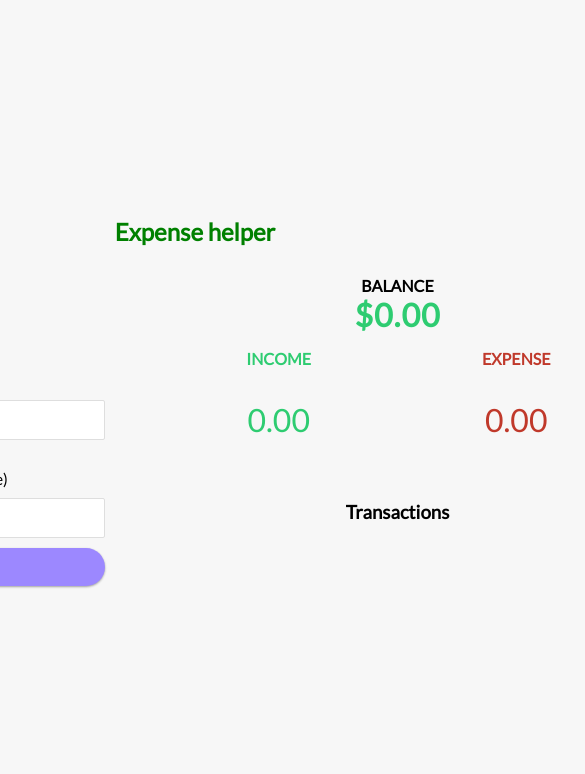
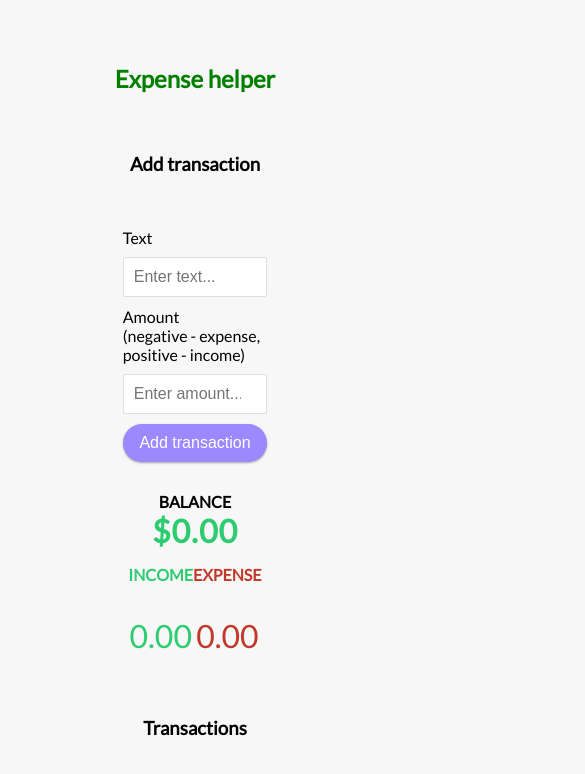
Before and after one commit to Mast8/expence-helper, a React (Create React App) app: page / in a window 390 px wide. Shown: the top 774 px of the page, 585 px wide, since content can reach past the window. Built offline with nearby package versions, Linux system fonts and the light colour scheme; the HTML template or start-up script is replaced by a standard one.

Commit message:
responsive css

```diff
--- a/package.json
+++ b/package.json
@@ -8,7 +8,7 @@
     "@testing-library/user-event": "^7.1.2",
     "react": "^16.12.0",
     "react-dom": "^16.12.0",
-    "react-scripts": "3.4.0"
+    "react-scripts": "^5.0.1"
   },
   "scripts": {
     "start": "react-scripts start",
--- a/public/index.html
+++ b/public/index.html
@@ -24,7 +24,7 @@
       work correctly both with client-side routing and a non-root public URL.
       Learn how to configure a non-root public URL by running `npm run build`.
     -->
-    <title>React App</title>
+    <title>Expenses controler</title>
   </head>
   <body>
     <noscript>You need to enable JavaScript to run this app.</noscript>
--- a/src/App.css
+++ b/src/App.css
@@ -51,14 +51,6 @@ h4 {
   text-align: center;
 }
 
-.balance {
-  float: right;
-  width: 55%;
-  /* margin-left: 2rem; */
-  /* display: flex; */
-}
-
-
 .money {
   font-size: 20px;
   letter-spacing: 1px;
@@ -72,10 +64,14 @@ label {
   margin: 10px 0;
 }
 
+@media screen and (max-width: 500px) {
+  .container {
 
+    padding: 10px;
+    display: grid;
+    justify-content: center;
+    justify-items: center;
+    width: 500px;
 
-@media (max-width: 320px) {
-  .container {
-    width: 300px;
   }
 }
--- a/src/components/AddTransaction.css
+++ b/src/components/AddTransaction/AddTransaction.css
@@ -1,6 +1,4 @@
-form {
-    width: 40%;
-}
+
 
 input[type='text'],
 input[type='number'] {
@@ -37,6 +35,7 @@ input[type='number'] {
 }
 
 form {
+    width: 55%;
     justify-content: center;
     align-items: center;
 }
--- a/src/components/AddTransaction.js
+++ b/src/components/AddTransaction/AddTransaction.js
@@ -1,5 +1,5 @@
 import React, {useState, useContext} from 'react'
-import { GlobalContext } from '../context/GlobalState';
+import { GlobalContext } from '../../context/GlobalState';
 import './AddTransaction.css';
 
 
--- a/src/components/Balance.js
+++ b/src/components/Balance/Balance.js
@@ -1,5 +1,5 @@
 import React, { useContext } from 'react';
-import { GlobalContext } from '../context/GlobalState';
+import { GlobalContext } from '../../context/GlobalState';
 
 export const Balance = () => {
   const { transactions } = useContext(GlobalContext);
--- a/src/components/IncomeExpenses.js
+++ b/src/components/IncomeExpense/IncomeExpenses.js
@@ -1,5 +1,5 @@
 import React, { useContext } from 'react';
-import { GlobalContext } from '../context/GlobalState';
+import { GlobalContext } from '../../context/GlobalState';
 import './IncomeExpenses.css';
 
 export const IncomeExpenses = () => {
--- a/src/components/Transaction.js
+++ b/src/components/Transaction/Transaction.js
@@ -1,5 +1,5 @@
 import React, {useContext} from 'react';
-import { GlobalContext } from '../context/GlobalState';
+import { GlobalContext } from '../../context/GlobalState';
 
 export const Transaction = ({ transaction }) => {
   const { deleteTransaction } = useContext(GlobalContext);
--- a/src/components/TransactionList.js
+++ b/src/components/TransactionList/TransactionList.js
@@ -1,7 +1,7 @@
 import React, { useContext } from 'react';
-import { Transaction } from './Transaction';
+import { Transaction } from '../Transaction/Transaction';
 
-import { GlobalContext } from '../context/GlobalState';
+import { GlobalContext } from '../../context/GlobalState';
 import './TransactionList.css';
 
 export const TransactionList = () => {
```
Also changed, not shown: src/App.js (+5 -5 lines), src/components/IncomeExpense/IncomeExpenses.css (renamed from src/components/IncomeExpenses.css), src/components/TransactionList/TransactionList.css (renamed from src/components/TransactionList.css), 2 other files (tests, documents, lock files or other folders).
